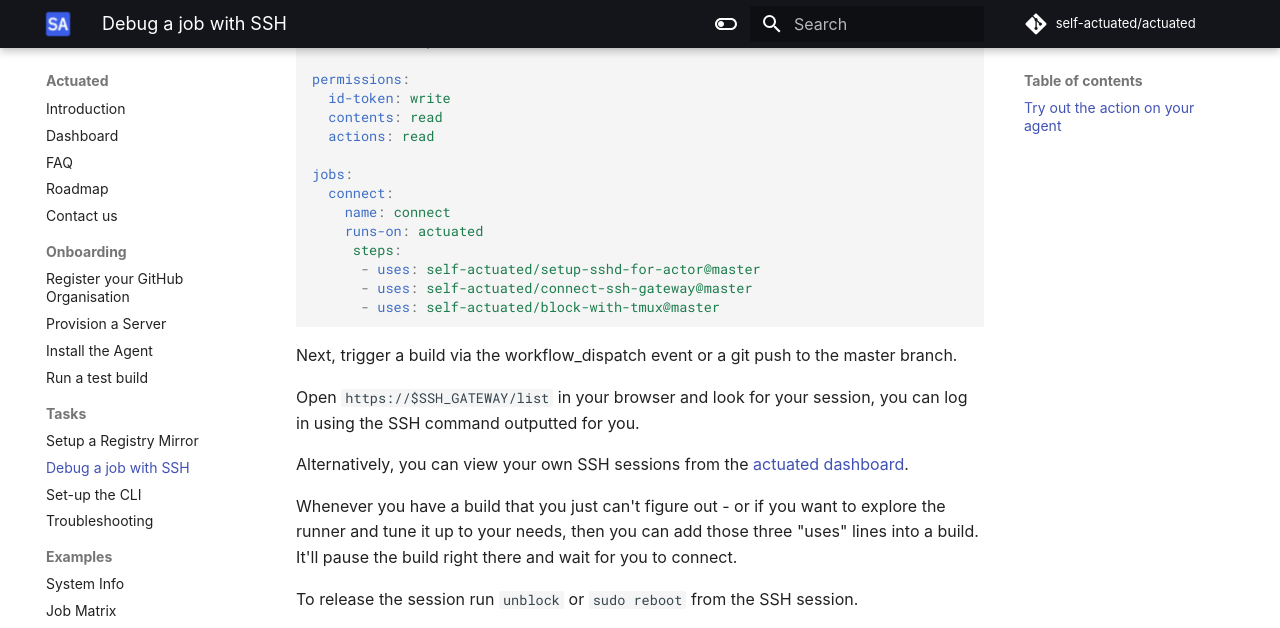
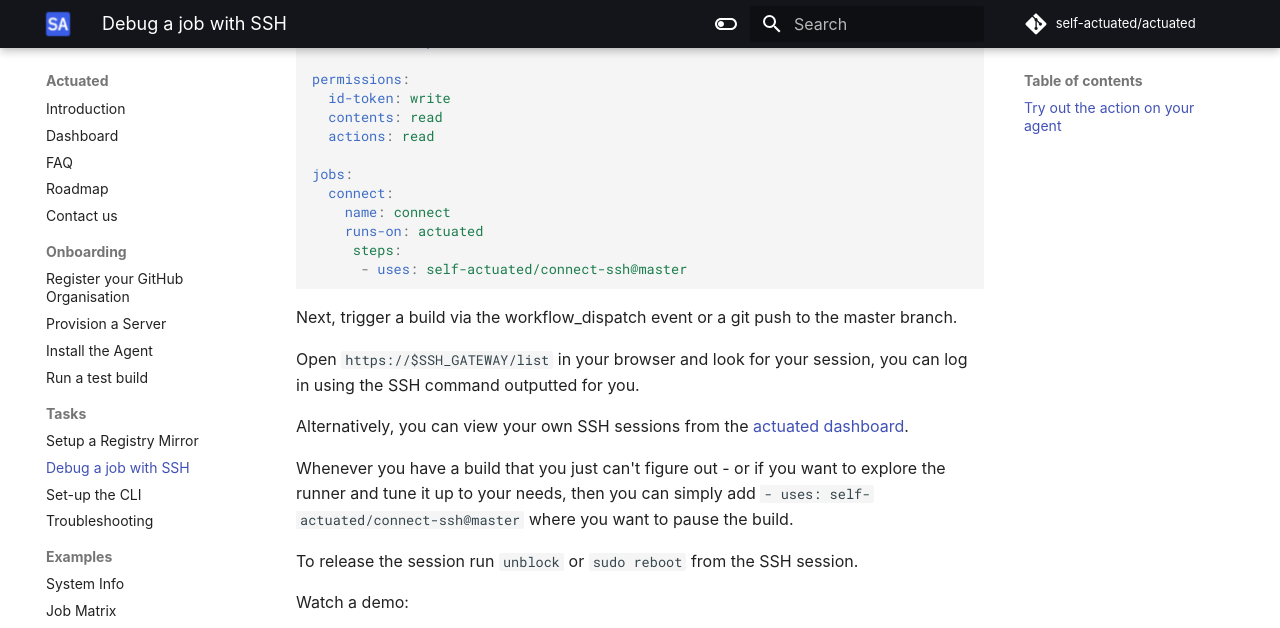
Before and after one commit to welteki/docs.actuated.dev, an MkDocs documentation site: the page built from docs/tasks/debug-ssh.md, in a window 1280 px wide and 900 px high, scrolled down 718 px, cut to the strip 0-628 px from the top of the window. Built offline with MkDocs 1.6.1 and Material for MkDocs 9.7.7, drawn with Linux system fonts in a browser that asks for light colours; some web fonts are replaced.

Commit message:
Use composite action
Signed-off-by: Alex Ellis (OpenFaaS Ltd) <alexellis2@gmail.com>

````diff
--- a/docs/tasks/debug-ssh.md
+++ b/docs/tasks/debug-ssh.md
@@ -33,9 +33,7 @@
     name: connect
     runs-on: actuated
      steps:
-      - uses: self-actuated/setup-sshd-for-actor@master
-      - uses: self-actuated/connect-ssh-gateway@master
-      - uses: self-actuated/block-with-tmux@master
+      - uses: self-actuated/connect-ssh@master
 ```
 
 Next, trigger a build via the workflow_dispatch event or a git push to the master branch.
@@ -44,7 +42,7 @@
 
 Alternatively, you can view your own SSH sessions from the [actuated dashboard](https://dashboard.actuated.dev).
 
-Whenever you have a build that you just can't figure out - or if you want to explore the runner and tune it up to your needs, then you can add those three "uses" lines into a build. It'll pause the build right there and wait for you to connect.
+Whenever you have a build that you just can't figure out - or if you want to explore the runner and tune it up to your needs, then you can simply add `- uses: self-actuated/connect-ssh@master` where you want to pause the build.
 
 To release the session run `unblock` or `sudo reboot` from the SSH session.
 
````
